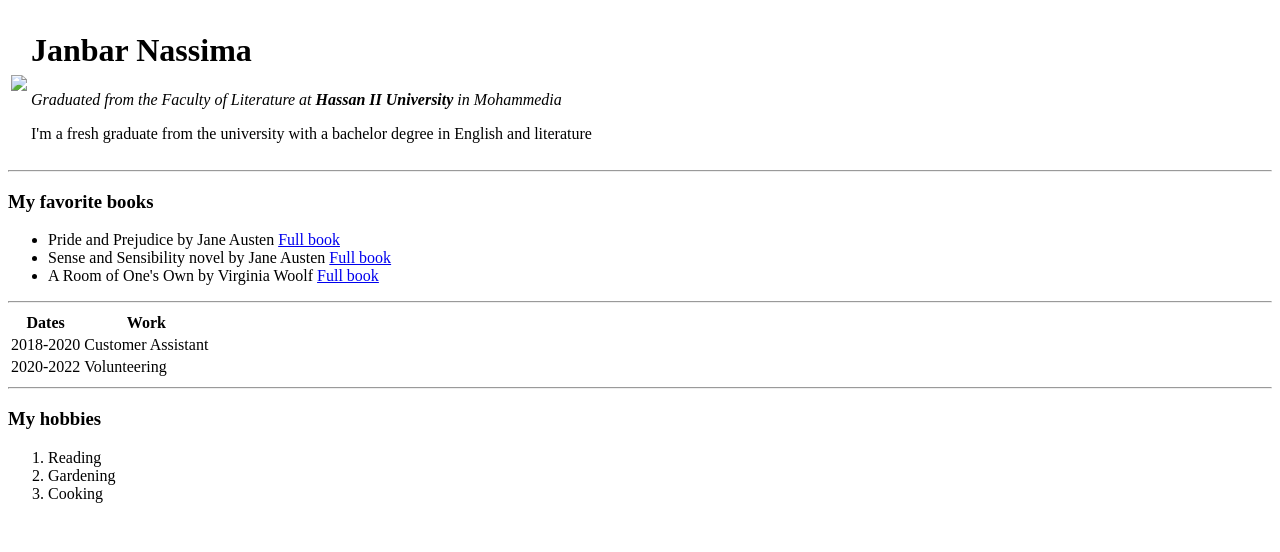
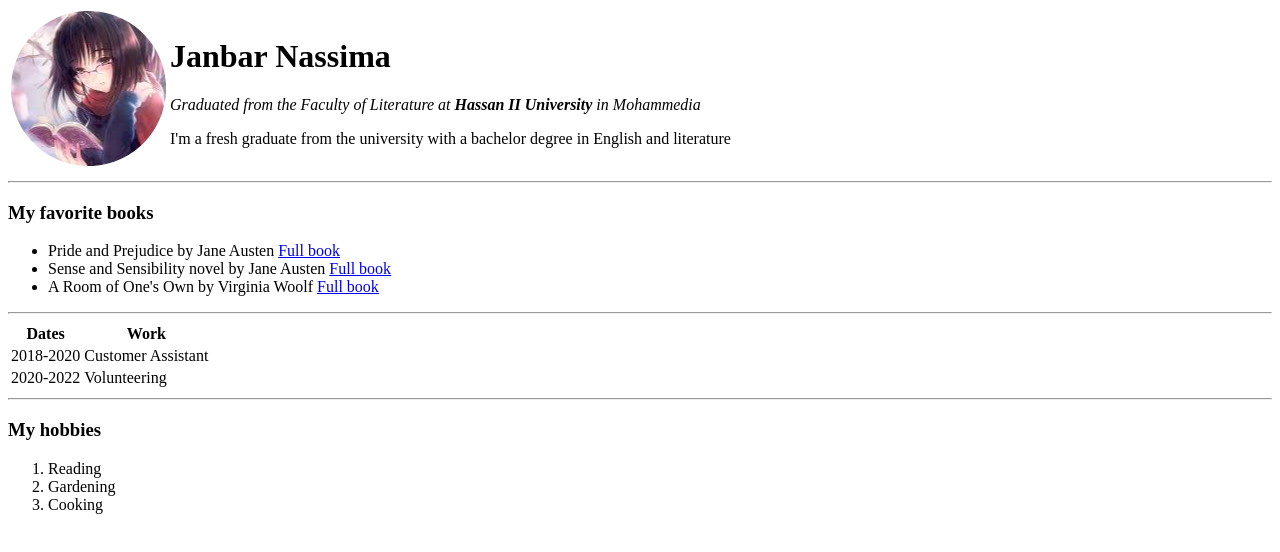
Before and after one commit to Janbarr/firstwebsitee, a plain HTML site: page index.html in a window 1280 px wide. Drawn offline with Linux system fonts and the light colour scheme.

Commit message:
Update index.html

```diff
--- a/index.html
+++ b/index.html
@@ -7,7 +7,7 @@
 <body>
   <table>
   <tr>
-  <td> <img src=image.png> </td>
+  <td> <img src=image.html.png> </td>
   <td><h1> Janbar Nassima</h1>
     <p><em>Graduated from the Faculty of Literature at<strong> Hassan II University</strong> in Mohammedia</em></p>
       <p>I'm a fresh graduate from the university with a bachelor degree in English and literature </p></td>
```
